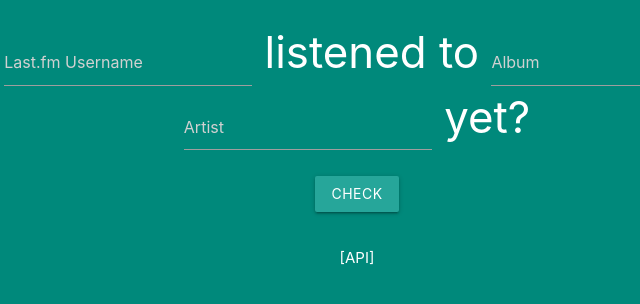
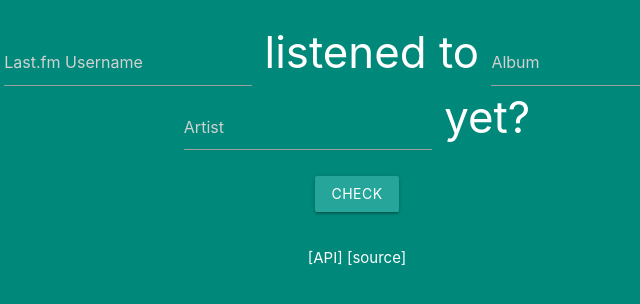
Before and after one commit to au5ton/lastfm-tools, a plain HTML site: page index.html in a window 1280 px wide. Shown: the full height of the page, 283-923 px from the left. Drawn offline with nearby package versions, Linux system fonts and the light colour scheme.

Commit message:
added source

```diff
--- a/index.html
+++ b/index.html
@@ -32,7 +32,7 @@
             </h3>
             <a id="checker" class="btn">Check</a>
             <p>
-                [<a href="https://au5ton-lastfm-tools-api.herokuapp.com/checkalbumlistened/au5ton/Daft%20Punk/Discovery">API</a>]
+                [<a href="https://au5ton-lastfm-tools-api.herokuapp.com/checkalbumlistened/au5ton/Daft%20Punk/Discovery">API</a>] [<a href="https://github.com/au5ton/lastfm-tools">source</a>]
             </p>
         </div>
         <script>
```
